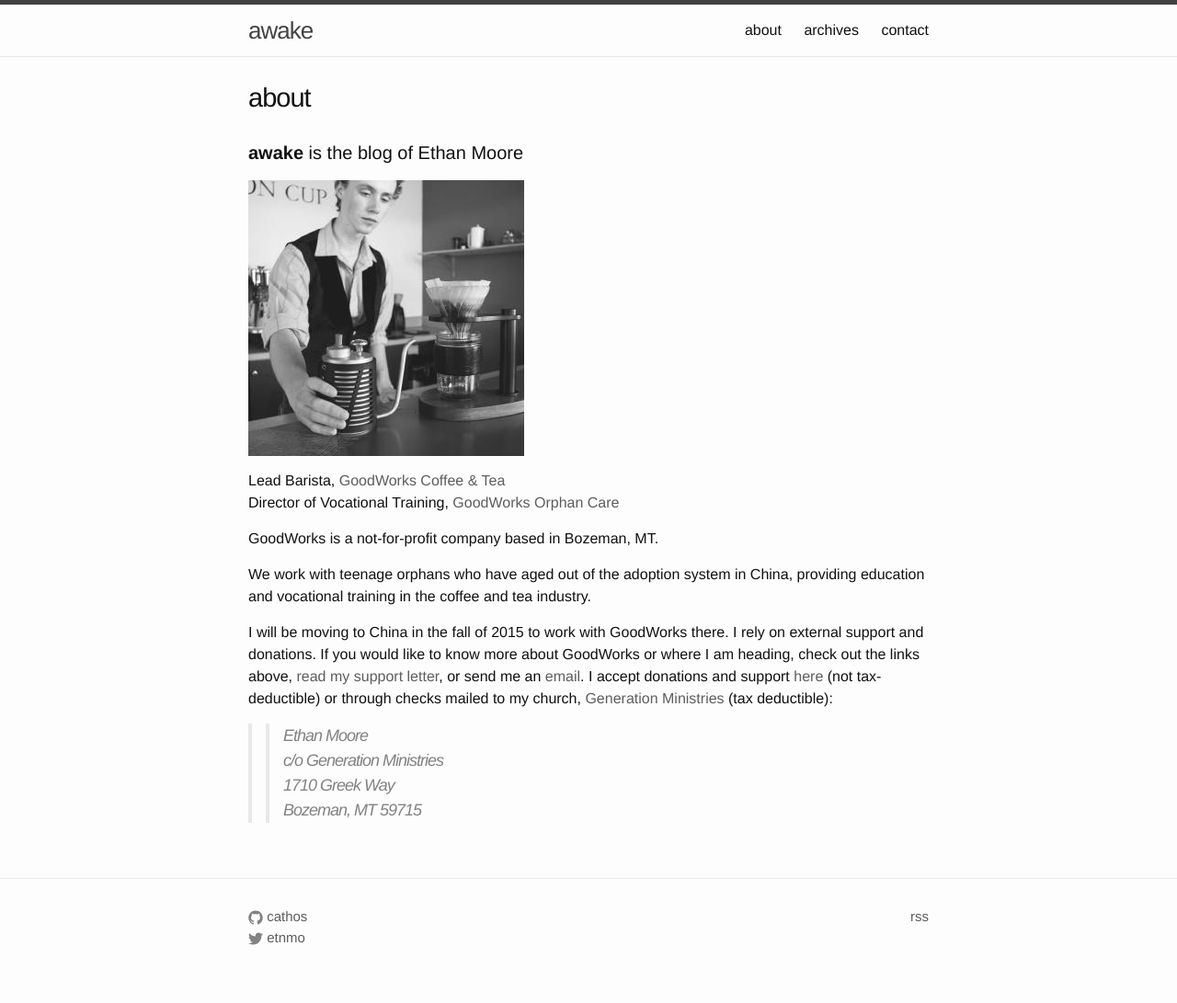
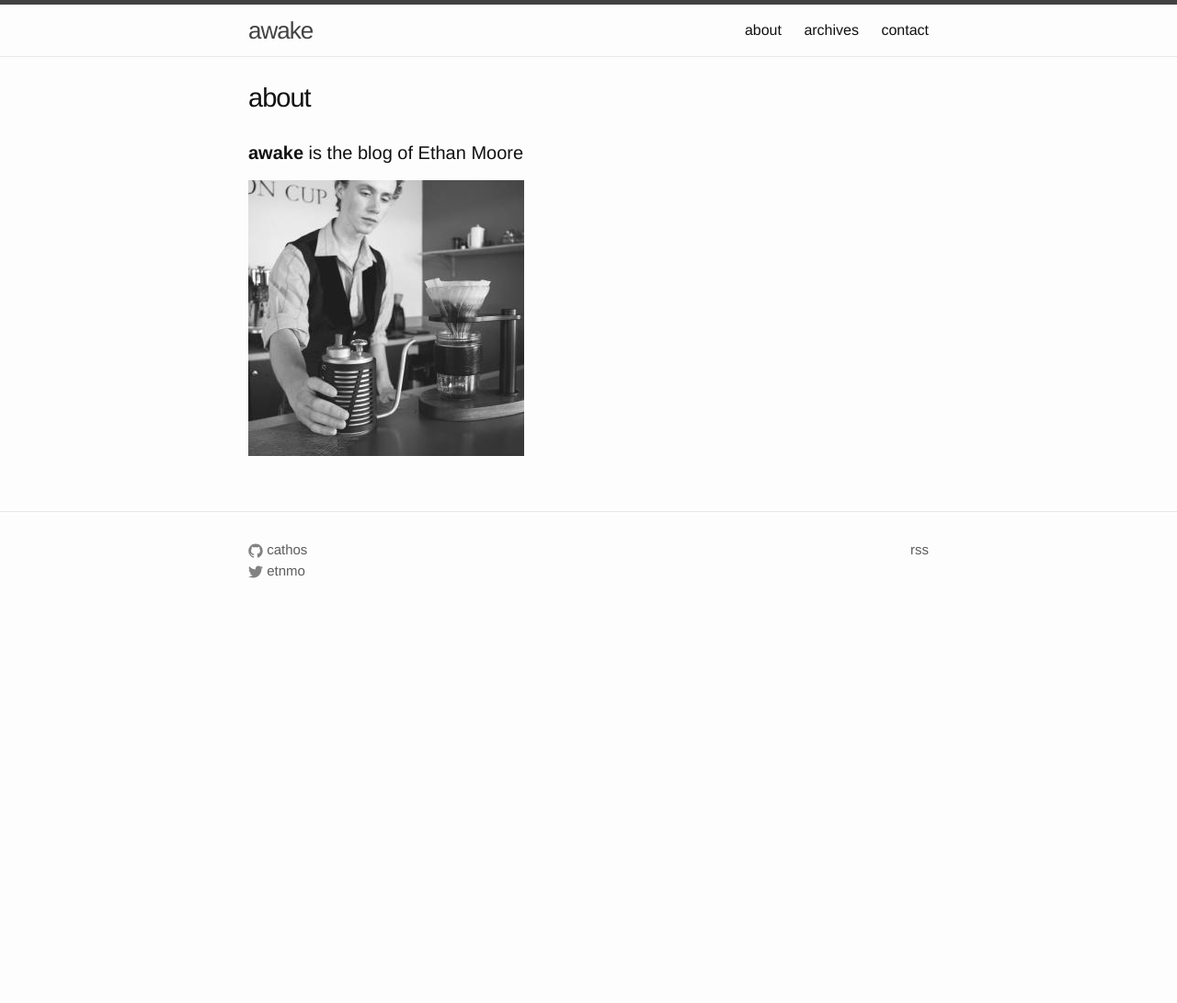
Before and after one commit to cathos/cathos.github.io, a Jekyll site: the page built from about.md, in a window 1280 px wide. Shown: the whole page at 92% size. Built offline with Jekyll 4.4.1, drawn with Linux system fonts in a browser that asks for light colours; after the commit the page ends 900 px from its top, so only the background shows below that.

Commit message:
Left GoodWorks, removed information and Support Letter from about page. Removed 'p'&'n' from pagination links.

```diff
--- a/about.md
+++ b/about.md
@@ -7,25 +7,6 @@ permalink: /about/
 
 ![Ethan Moore][1]
 
-Lead Barista, [GoodWorks Coffee & Tea][2]
-Director of Vocational Training, [GoodWorks Orphan Care][3]
-
-GoodWorks is a not-for-profit company based in Bozeman, MT.
-
-We work with teenage orphans who have aged out of the adoption system in China, providing education and vocational training in the coffee and tea industry.
-
-I will be moving to China in the fall of 2015 to work with GoodWorks there. I rely on external support and donations. If you would like to know more about GoodWorks or where I am heading, check out the links above, [read my support letter][4], or send me an [email][7]. I accept donations and support [here][5] (not tax-deductible) or through checks mailed to my church, [Generation Ministries][6] (tax deductible):
-
->>Ethan Moore
->>c/o Generation Ministries
->>1710 Greek Way
->>Bozeman, MT 59715
 
  [0]: /
  [1]: /content/profile/profilecoffee-300x300.jpg
- [2]: http://www.drinkgoodworks.com "GoodWorks Coffee & Tea"
- [3]: http://www.goodworksorphancare.org "GoodWorks Orphan Care"
- [4]: /content/Support_Letter_China_2015.pdf "Support Letter"
- [5]: http://www.goodworksorphancare.org/ethan "GoodWorksOrphanCare.org/Ethan"
- [6]: http://www.generationministries.org/
- [7]: /contact/
--- a/index.html
+++ b/index.html
@@ -18,7 +18,7 @@ layout: default
   {% if paginator.total_pages > 1 %}
   <div class="pagination">
     {% if paginator.previous_page %}
-      <a href="{{ paginator.previous_page_path | prepend: site.baseurl | replace: '//', '/' }}">&laquo; p</a>
+      <a href="{{ paginator.previous_page_path | prepend: site.baseurl | replace: '//', '/' }}">&laquo;</a>
     {% else %}
       <span>&laquo; p</span>
     {% endif %}
@@ -34,7 +34,7 @@ layout: default
     {% endfor %}
 
     {% if paginator.next_page %}
-      <a href="{{ paginator.next_page_path | prepend: site.baseurl | replace: '//', '/' }}">n &raquo;</a>
+      <a href="{{ paginator.next_page_path | prepend: site.baseurl | replace: '//', '/' }}">&raquo;</a>
     {% else %}
       <span>n &raquo;</span>
     {% endif %}
```
Also changed, not shown: 1 other file.
